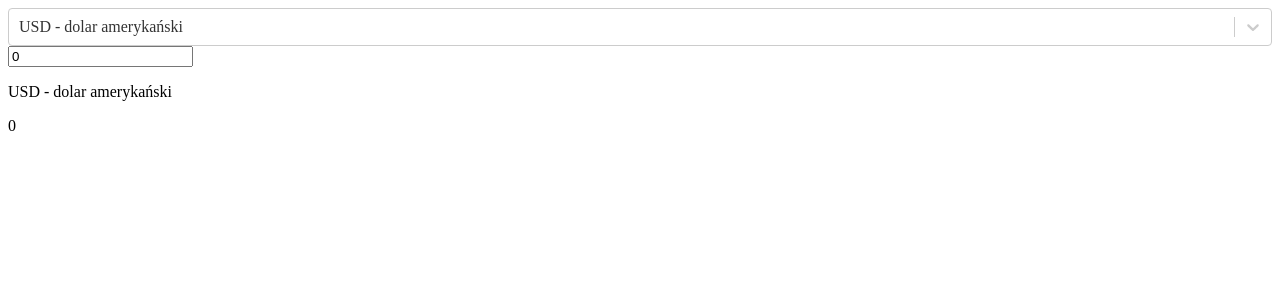
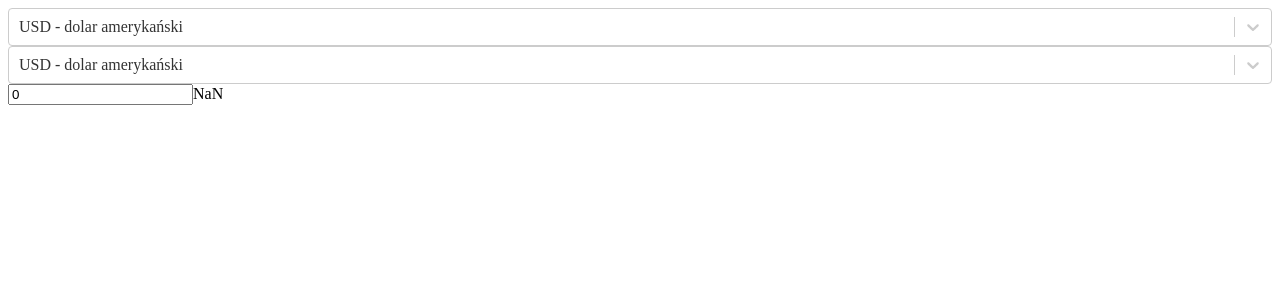
Before and after one commit to Darnok00/CurrencyConverter, a React (Vite) app: page / in a window 1280 px wide. Shown: the top 300 px of the page. Built offline with nearby package versions, Linux system fonts and the light colour scheme; no server answers.

Commit message:
feat: add Result Panel and connect with rest components

```diff
--- a/src/components/ConverterPanel.tsx
+++ b/src/components/ConverterPanel.tsx
@@ -1,14 +1,18 @@
-import React, { useEffect, useState, useId } from "react";
+import React, { useEffect, useState } from "react";
 import CurrencySelector from "./CurrencySelector";
 import Amount from "./Amount";
+import Result from "./Result";
 import { currencyProps, selectProps } from "./types";
 
 const CurrencyConverter: React.FC = () => {
   const [currencyArray, setCurrencyArray] = useState<currencyProps[]>([]);
-  const [fromCurrency, setFromCurrency] = useState<String>("USD - dolar amerykański");
-  const [toCurrency, setToCurrency] = useState<String>();
-  // strange error during typing as Number
-  const [inputValue, setInputValue] = useState<any>(0);
+  const [fromCurrency, setFromCurrency] = useState<string>(
+    "USD - dolar amerykański"
+  );
+  const [toCurrency, setToCurrency] = useState<string>(
+    "USD - dolar amerykański"
+  );
+  const [inputValue, setInputValue] = useState<Number>(1);
 
   useEffect(() => {
     const fetchData = async () => {
@@ -19,6 +23,9 @@ const CurrencyConverter: React.FC = () => {
         }
       );
       const jsonData = await data.json();
+      console.log(jsonData[0].rates);
+      jsonData[0].rates.push({ code: "PLN", currency: "złotówka", mid: "1" });
+      console.log(jsonData[0].rates);
       setCurrencyArray(jsonData[0].rates);
     };
 
@@ -29,15 +36,29 @@ const CurrencyConverter: React.FC = () => {
     <div>
       <CurrencySelector
         rates={currencyArray}
-        onChangeCureency={(actualCurrency: String) => {
+        onChangeCureency={(actualCurrency: string) => {
           setFromCurrency(actualCurrency);
         }}
       />
-      <Amount onChangeValue={(actualAmount: Number) => {
+      <CurrencySelector
+        rates={currencyArray}
+        onChangeCureency={(actualCurrency: string) => {
+          setToCurrency(actualCurrency);
+        }}
+      />
+
+      <Amount
+        onChangeValue={(actualAmount: Number) => {
           setInputValue(actualAmount);
-        }}/>
-      <p>{fromCurrency}</p>
-      <p>{inputValue}</p>
+        }}
+      />
+
+      <Result
+        value={inputValue}
+        fromCurrency={fromCurrency}
+        toCurrency={toCurrency}
+        rates={currencyArray}
+      />
     </div>
   );
 };
--- /dev/null
+++ b/src/components/Result.tsx
@@ -0,0 +1,19 @@
+import React from "react";
+import { resultProps, currencyProps } from "./types";
+import { useState } from "react";
+
+const Result: React.FC<resultProps> = (props) => {
+  const code2mid: Record<string, string> = {};
+  props.rates.forEach((currency: currencyProps) => {
+    code2mid[currency.code] = currency.mid;
+  });
+
+  const codeFrom = props.fromCurrency.slice(0,3);
+  const codeTo = props.toCurrency.slice(0,3);
+  const rate = Number(code2mid[codeFrom])/Number(code2mid[codeTo])
+  const outputValue = Math.round(rate * Number(props.value) * 100)/100;
+
+  return <label>{String(outputValue)}</label>;
+};
+
+export default Result;
```
Also changed, not shown: src/components/types.ts (+10 -3 lines).
